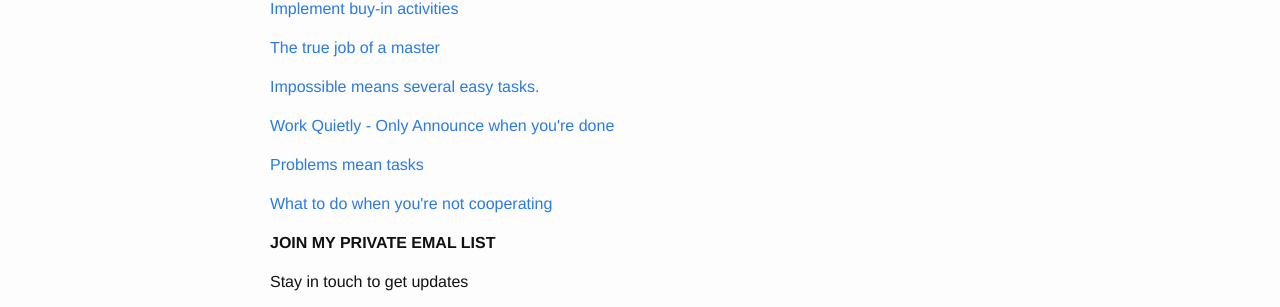
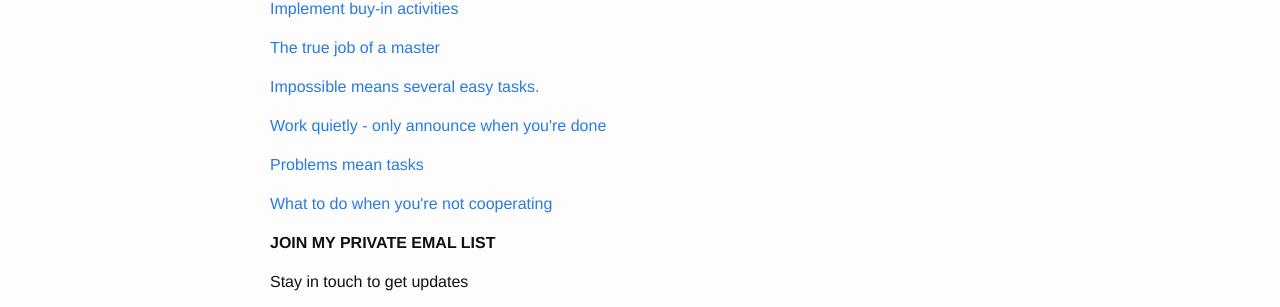
Before and after one commit to kevinolega/minimalchanges, a Jekyll site: the page built from index.md, in a window 1280 px wide. Shown: the part 410-717 px from the top of the page. Built offline with Jekyll 4.4.1, drawn with Linux system fonts in a browser that asks for light colours; nearby versions of some CDN libraries; library files that are not in the unit come from our copies.

```diff
--- a/_includes/favorite-lessons.html
+++ b/_includes/favorite-lessons.html
@@ -3,6 +3,6 @@
 <p><a href="https://minimalchanges.com/buy-in/">Implement buy-in activities</a></p>
 <p><a href="https://minimalchanges.com/master-job/">The true job of a master</a></p>
 <p><a href="https://minimalchanges.com/impossible-easy/">Impossible means several easy tasks.</p>
-<p><a href="https://minimalchanges.com/work-quietly/">Work Quietly - Only Announce when you're done</a></p>
+<p><a href="https://minimalchanges.com/work-quietly/">Work quietly - only announce when you're done</a></p>
 <p><a href="https://minimalchanges.com/problem-tasks/">Problems mean tasks</a></p>
 <p><a href="https://minimalchanges.com/resistance/">What to do when you're not cooperating</a></p>
```
